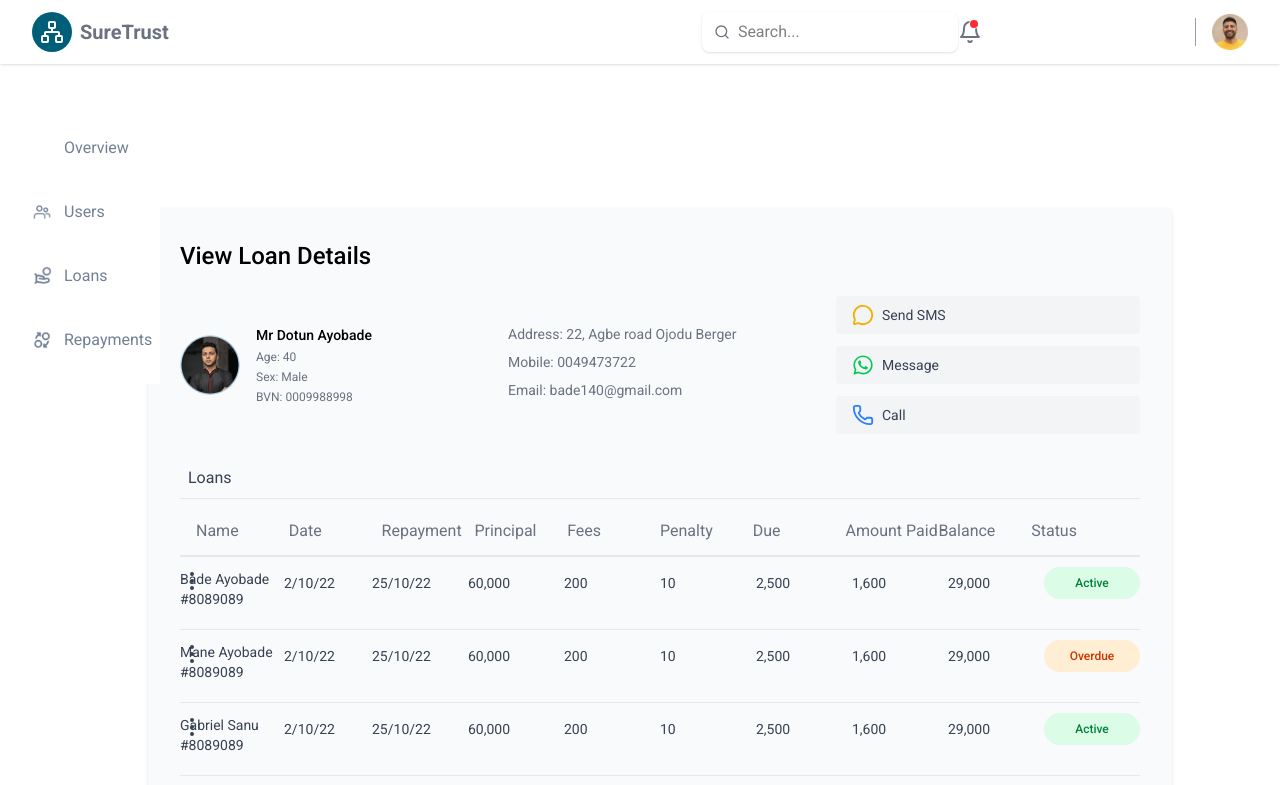
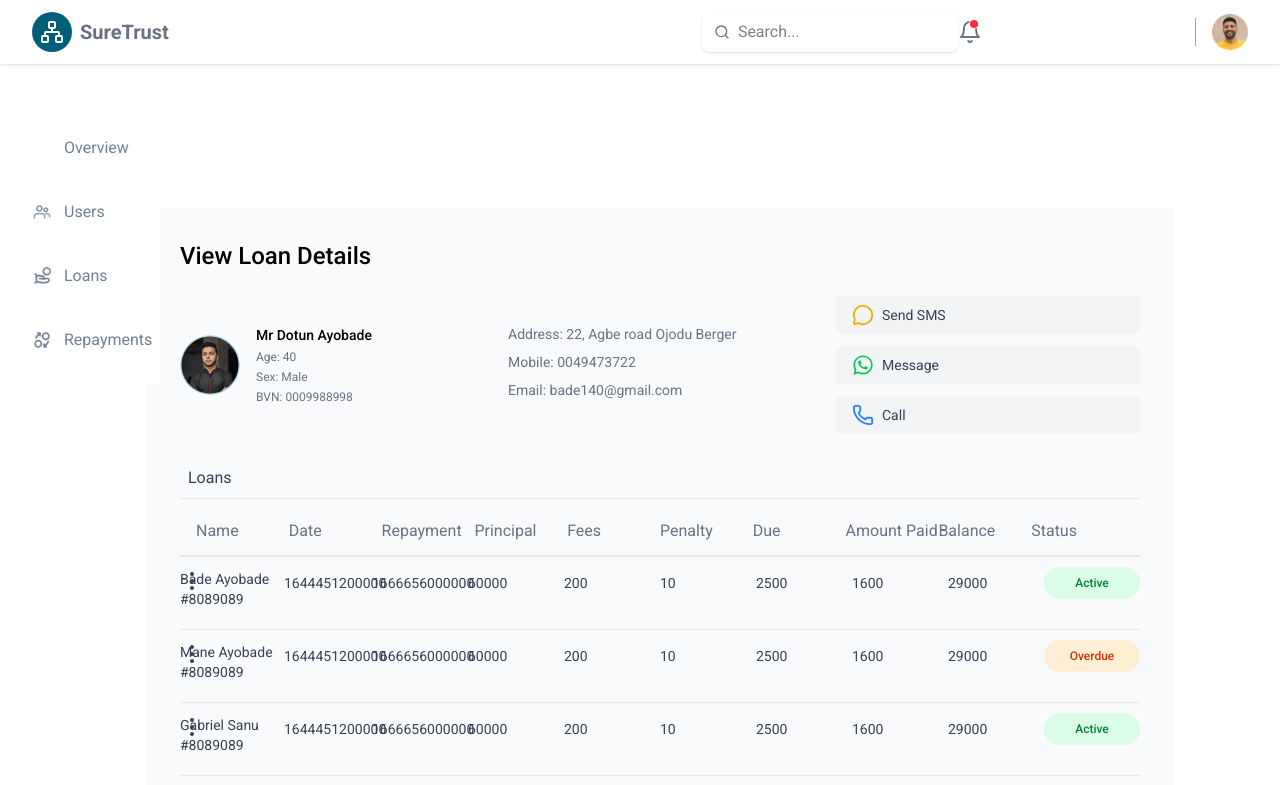
Before and after one commit to nwosumick/sure-trust-website, a Next.js app: page /Loans in a window 1280 px wide. Shown: the top 785 px of the page. Built offline with nearby package versions, Linux system fonts and the light colour scheme.

Commit message:
fix a bug

```diff
--- a/app/LoanReceiptrow.tsx
+++ b/app/LoanReceiptrow.tsx
@@ -4,7 +4,7 @@ import React from 'react'
 type Props = {
    account: {
      name: string;
-     date: number;
+     date: string;
      repayment: number;
      principal: number;
      fee: number;
--- a/app/data/dashboardData.ts
+++ b/app/data/dashboardData.ts
@@ -169,76 +169,76 @@ export const paymentInvoices2 = [
 export const loaninvoice = [
    {
     name: "Bade Ayobade #8089089",
-     date: "2/10/22",
-     repayment: "25/10/22",
-     principal: "60,000",
-     fee: "200",
-     penalty: "10",
-     due: "2,500",
-     amount: "1,600",
-     balance: "29,000",
+    date: new Date("2022-02-10").getTime(),
+    repayment: new Date("2022-10-25").getTime(),
+    principal: 60000,
+    fee: 200,
+    penalty: 10,
+    due: 2500,
+    amount: 1600,
+    balance: 29000,
     status: "Active"
   },
   {
     name: "Mane Ayobade #8089089",
-     date: "2/10/22",
-     repayment: "25/10/22",
-     principal: "60,000",
-     fee: "200",
-     penalty: "10",
-     due: "2,500",
-     amount: "1,600",
-     balance: "29,000",
+    date: new Date("2022-02-10").getTime(),
+    repayment: new Date("2022-10-25").getTime(),
+    principal: 60000,
+    fee: 200,
+    penalty: 10,
+    due: 2500,
+    amount: 1600,
+    balance: 29000,
     status: "Overdue"
   },
   {
     name: "Gabriel Sanu #8089089",
-     date: "2/10/22",
-     repayment: "25/10/22",
-     principal: "60,000",
-     fee: "200",
-     penalty: "10",
-     due: "2,500",
-     amount: "1,600",
-     balance: "29,000",
+    date: new Date("2022-02-10").getTime(),
+    repayment: new Date("2022-10-25").getTime(),
+    principal: 60000,
+    fee: 200,
+    penalty: 10,
+    due: 2500,
+    amount: 1600,
+    balance: 29000,
     status: "Active"
   },
   {
     name: "Kunle Afolabi #8089089",
-     date: "2/10/22",
-     repayment: "25/10/22",
-     principal: "60,000",
-     fee: "200",
-     penalty: "10",
-     due: "2,500",
-     amount: "1,600",
-     balance: "29,000",
+    date: new Date("2022-02-10").getTime(),
+    repayment: new Date("2022-10-25").getTime(),
+    principal: 60000,
+    fee: 200,
+    penalty: 10,
+    due: 2500,
+    amount: 1600,
+    balance: 29000,
     status: "Active"
   },
   {
     name: "Michael Ceaser #8089089",
-     date: "2/10/22",
-     repayment: "25/10/22",
-     principal: "60,000",
-     fee: "200",
-     penalty: "10",
-     due: "2,500",
-     amount: "1,600",
-     balance: "29,000",
+    date: new Date("2022-02-10").getTime(),
+    repayment: new Date("2022-10-25").getTime(),
+    principal: 60000,
+    fee: 200,
+    penalty: 10,
+    due: 2500,
+    amount: 1600,
+    balance: 29000,
     status: "Active"
   },
   {
     name: "John Paul #8089089",
-     date: "2/10/22",
-     repayment: "25/10/22",
-     principal: "60,000",
-     fee: "200",
-     penalty: "10",
-     due: "2,500",
-     amount: "1,600",
-     balance: "29,000",
+    date: new Date("2022-02-10").getTime(),
+    repayment: new Date("2022-10-25").getTime(),
+    principal: 60000,
+    fee: 200,
+    penalty: 10,
+    due: 2500,
+    amount: 1600,
+    balance: 29000,
     status: "Active"
-   },
+  }
 ]
 
 export const repaymentinvoice = [
```
Lines whose indentation alone changed are shown as unchanged.
